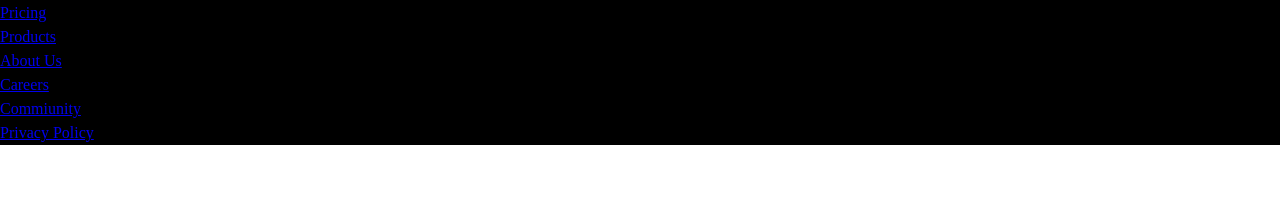
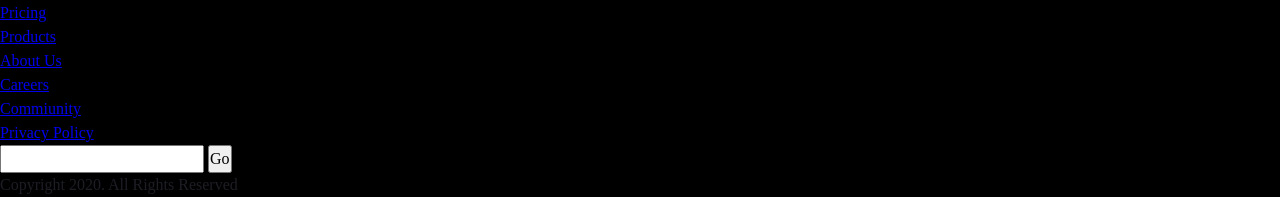
Before and after one commit to MohamadShariat/landing-page, a website built with Vite: page index.html in a window 1280 px wide. Shown: the part 1308-1505 px from the top of the page. Before the commit the page ends 1453 px from the top, so only its background shows below. Built offline with nearby package versions, Linux system fonts and the light colour scheme.

Commit message:
footer form section html is done

```diff
--- a/index.html
+++ b/index.html
@@ -125,7 +125,13 @@
             </ul>
           </nav>
         </div>
-        <div></div>
+        <div>
+          <form action="">
+            <input type="email">
+            <button class="button">Go</button>
+          </form>
+          <p>Copyright 2020. All Rights Reserved</p>
+        </div>
       </div>
     </div>
   </footer>
```
